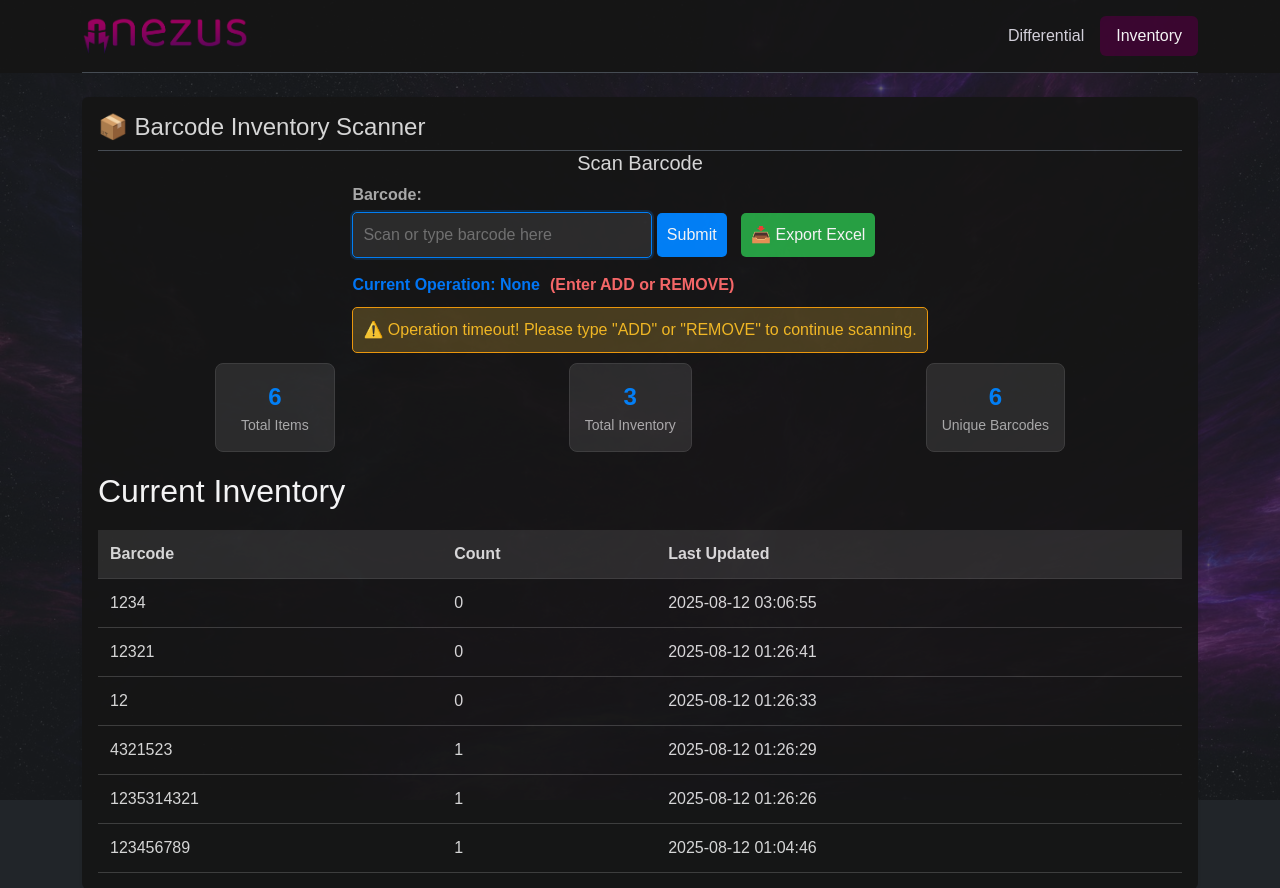
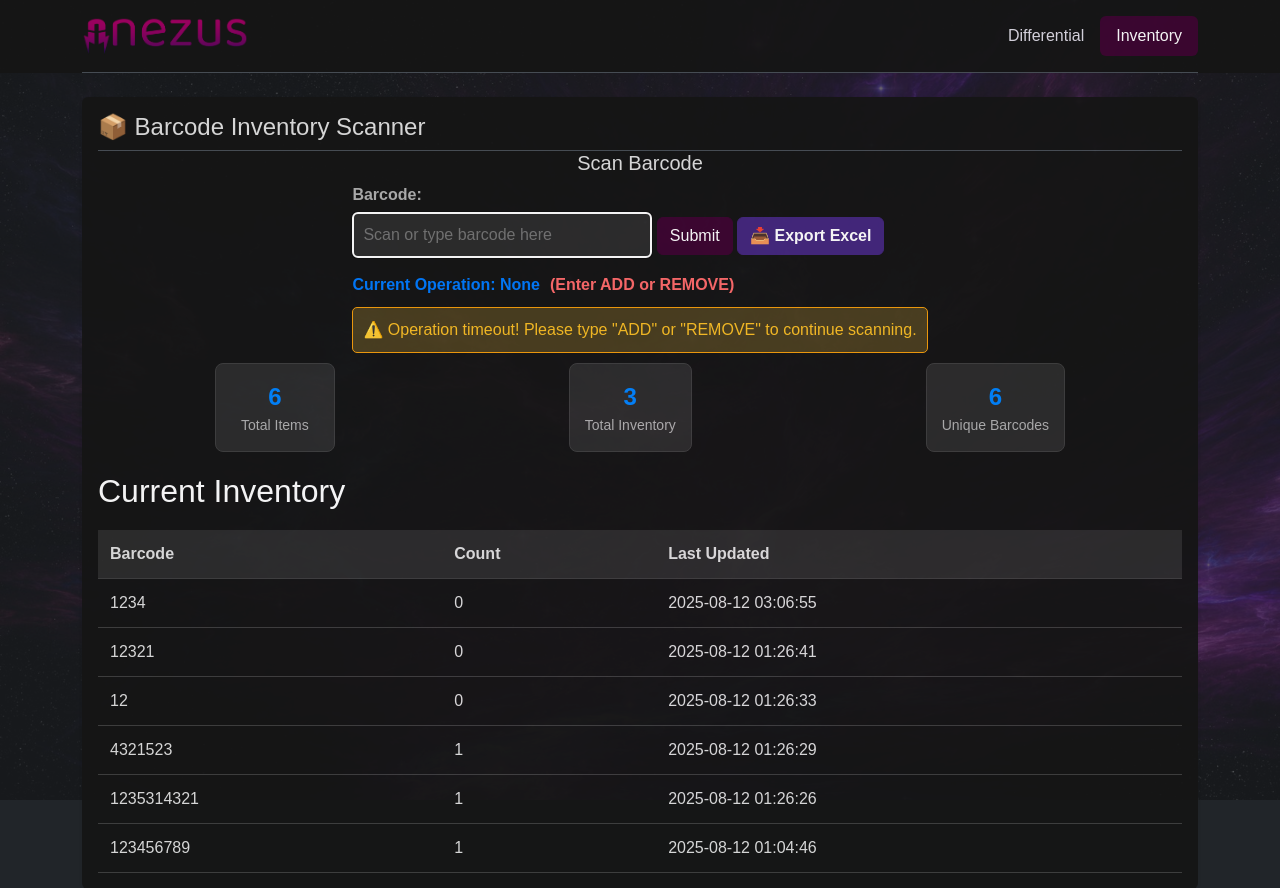
Before and after one commit to Kase0x/barcodescanner, a Flask app: page / in a window 1280 px wide. Shown: the top 888 px of the page. Run offline with Flask 3, Linux system fonts and the light colour scheme; data comes from the database, SQL or seed files in the repository; some libraries are stand-ins or nearby versions.

Commit message:
Website formatting changes

```diff
--- a/templates/index.html
+++ b/templates/index.html
@@ -87,7 +87,7 @@
       }
 
       .btn-bd-primary {
-        --bd-violet-bg: #712cf9;
+        --bd-violet-bg: #44277e;
         --bd-violet-rgb: 112.520718, 44.062154, 249.437846;
         --bs-btn-font-weight: 600;
         --bs-btn-color: var(--bs-white);
@@ -196,27 +196,6 @@
         }
         input[type="text"] {
             width: 300px;
-        }
-        input:focus {
-            outline: none;
-            border-color: #0084ff;
-            box-shadow: 0 0 0 2px rgba(0, 132, 255, 0.2);
-        }
-        button {
-            background: #0084ff;
-            color: white;
-            border: none;
-            cursor: pointer;
-            margin-right: 10px;
-        }
-        button:hover {
-            background: #0066cc;
-        }
-        .export-btn {
-            background: #28a745;
-        }
-        .export-btn:hover {
-            background: #1e7e34;
         }
         .inventory-table {
             width: 100%;
@@ -337,8 +316,8 @@
             <div class="form-group" >
                 <label for="barcodeInput">Barcode:</label>
                 <input type="text" id="barcodeInput" placeholder="Scan or type barcode here" autofocus>
-                <button onclick="submitBarcode()">Submit</button>
-                <button class="export-btn" onclick="exportExcel()">📥 Export Excel</button>
+                <button onclick="submitBarcode()" class="btn btn-dark">Submit</button>
+                <button class="btn btn-bd-primary" onclick="exportExcel()">📥 Export Excel</button>
             </div>
 
             <div id="currentOperation" style="margin-top: 10px; font-weight: bold; color: #007bff;">
```
Also changed, not shown: templates/base.txt (renamed from templates/base.html).
